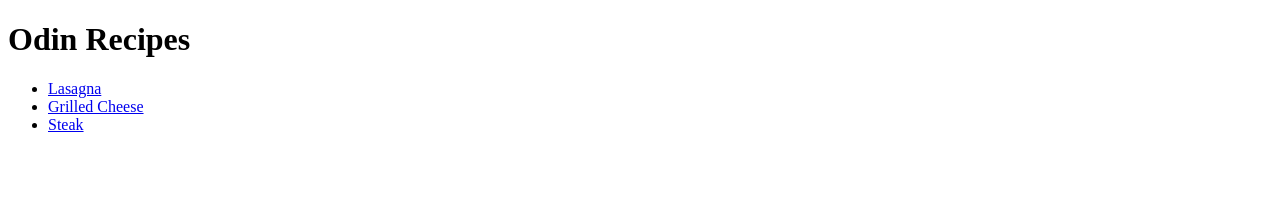
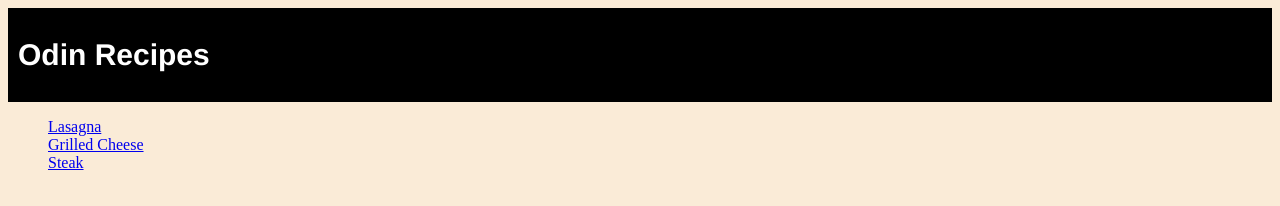
Before and after one commit to jdfulfer/odin-recipes, a plain HTML site: page index.html in a window 1280 px wide. Drawn offline with Linux system fonts and the light colour scheme.

Commit message:
styled recipe pages

```diff
--- a/index.html
+++ b/index.html
@@ -4,10 +4,13 @@
     <head>
         <meta charset="utf-8" >
         <title></title>
+        <link rel="stylesheet" href="styles.css">
     </head>
 
     <body>
-        <h1>Odin Recipes</h1>
+        <header>
+            <h1 id="home-title">Odin Recipes</h1>
+        </header>
         <ul>
             <li><a href="recipes/lasagna.html">Lasagna</a></li>
             <li><a href="/recipes/grillcheese.html">Grilled Cheese</a></li>
--- /dev/null
+++ b/styles.css
@@ -0,0 +1,37 @@
+body {
+    font-family: 'Times New Roman', Times, serif;
+    background-color: antiquewhite;
+    color:black;
+}
+
+#home-title {
+    font-size: 30px;
+    text-align: left;
+    font-weight: bold;
+    font-family: 'Franklin Gothic Medium', 'Arial Narrow', Arial, sans-serif;
+}
+
+header {
+    padding: 10px;
+    background-color: black;
+    color: white;
+    font-size: 15px;
+    font-weight: bold;
+}
+
+ul, li {
+    list-style-type: none;
+}
+
+h1 {
+    text-align: center;
+    font-size: 50px;
+}
+
+.steak-image {
+    display: block;
+    margin-left: auto;
+    margin-right: auto;
+    width: 30%;
+    border-radius: 20px;
+}
```
Also changed, not shown: recipes/grillcheese.html (+1 -0 lines), recipes/lasagna.html (+1 -0 lines), recipes/steak.html (+2 -1 lines).
